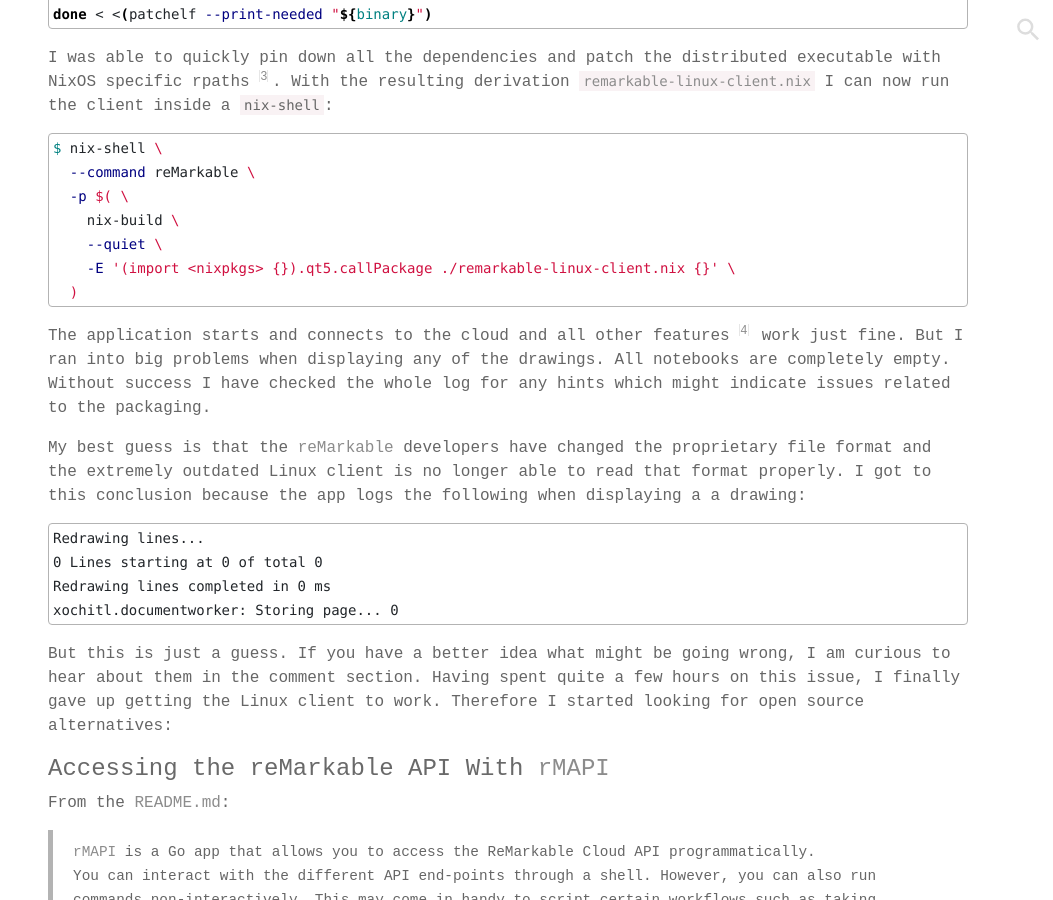
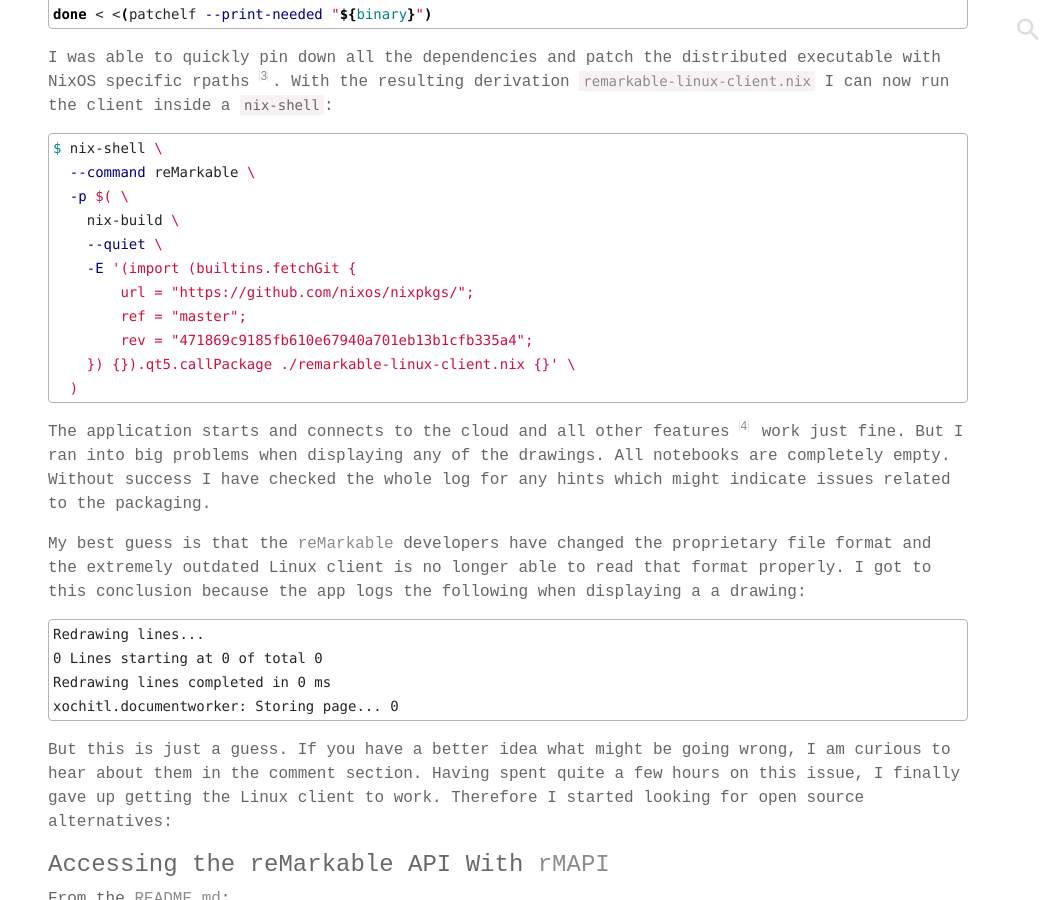
Before and after one commit to Enteee/duckpond.ch, a Jekyll site: the page built from _posts/2020-01-08-reMarkable.md, in a window 1280 px wide and 900 px high, scrolled down 2773 px. Shown: the whole window, without its empty margins (227-1280 px from the left). Built offline with Jekyll 4.4.1, drawn with Linux system fonts in a browser that asks for light colours; comment, search, counter and statistics services are not loaded.

Commit message:
pin nixpkgs version

````diff
--- a/_posts/2020-01-08-reMarkable.md
+++ b/_posts/2020-01-08-reMarkable.md
@@ -87,7 +87,11 @@ $ nix-shell \
   -p $( \
     nix-build \
     --quiet \
-    -E '(import <nixpkgs> {}).qt5.callPackage ./remarkable-linux-client.nix {}' \
+    -E '(import (builtins.fetchGit {
+        url = "https://github.com/nixos/nixpkgs/";
+        ref = "master";
+        rev = "471869c9185fb610e67940a701eb13b1cfb335a4";
+    }) {}).qt5.callPackage ./remarkable-linux-client.nix {}' \
   )
 ```
 
````
